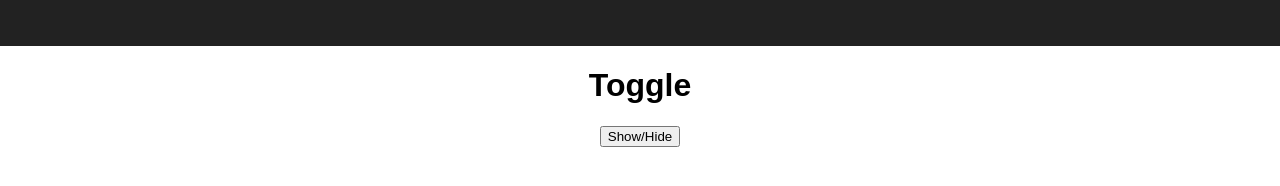
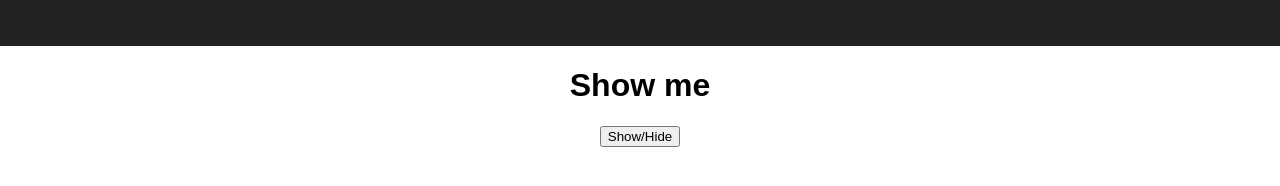
Before and after one commit to tienpham94/advance-react-stuff, a React (Create React App) app: page / in a window 1280 px wide. Both pictures are taken after a click on the button "Show/Hide". Shown: the part 144-330 px from the top of the page. Built offline with nearby package versions, Linux system fonts and the light colour scheme.

Commit message:
render props

```diff
--- a/src/App.js
+++ b/src/App.js
@@ -1,7 +1,7 @@
 import React, { Component } from "react";
 import logo from "./logo.svg";
 import "./App.css";
-import Toggle from "./Toggle";
+import Toggle from "./ToggleRenderProps";
 
 class App extends Component {
   render() {
@@ -11,9 +11,14 @@ class App extends Component {
           <img src={logo} className="App-logo" alt="logo" />
           <h1 className="App-title">Welcome to React</h1>
         </header>
-        <Toggle>
-          <h1>Toggle</h1>
-        </Toggle>
+        <Toggle
+          render={({ on, toggle }) => (
+            <div>
+              {on && <h1>Show me</h1>}
+              <button onClick={toggle}>Show/Hide</button>
+            </div>
+          )}
+        />
       </div>
     );
   }
--- /dev/null
+++ b/src/ToggleRenderProps.js
@@ -0,0 +1,21 @@
+import React, { Component } from "react";
+
+export default class Toggle extends Component {
+  state = { on: false };
+
+  toggle = () => {
+    this.setState({ on: !this.state.on });
+  };
+
+  render() {
+    const { render } = this.props;
+    return (
+      <div>
+        {render({
+          on: this.state.on,
+          toggle: this.toggle
+        })}
+      </div>
+    );
+  }
+}
```
